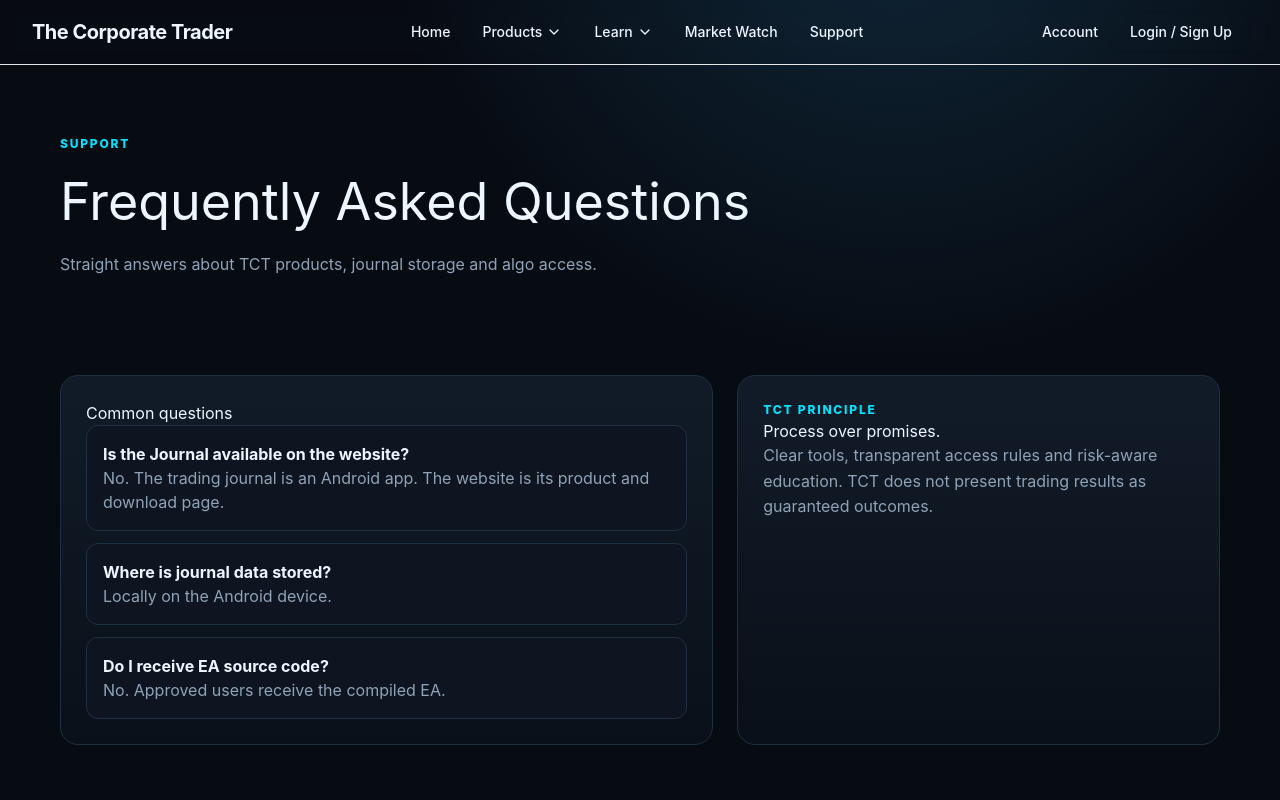
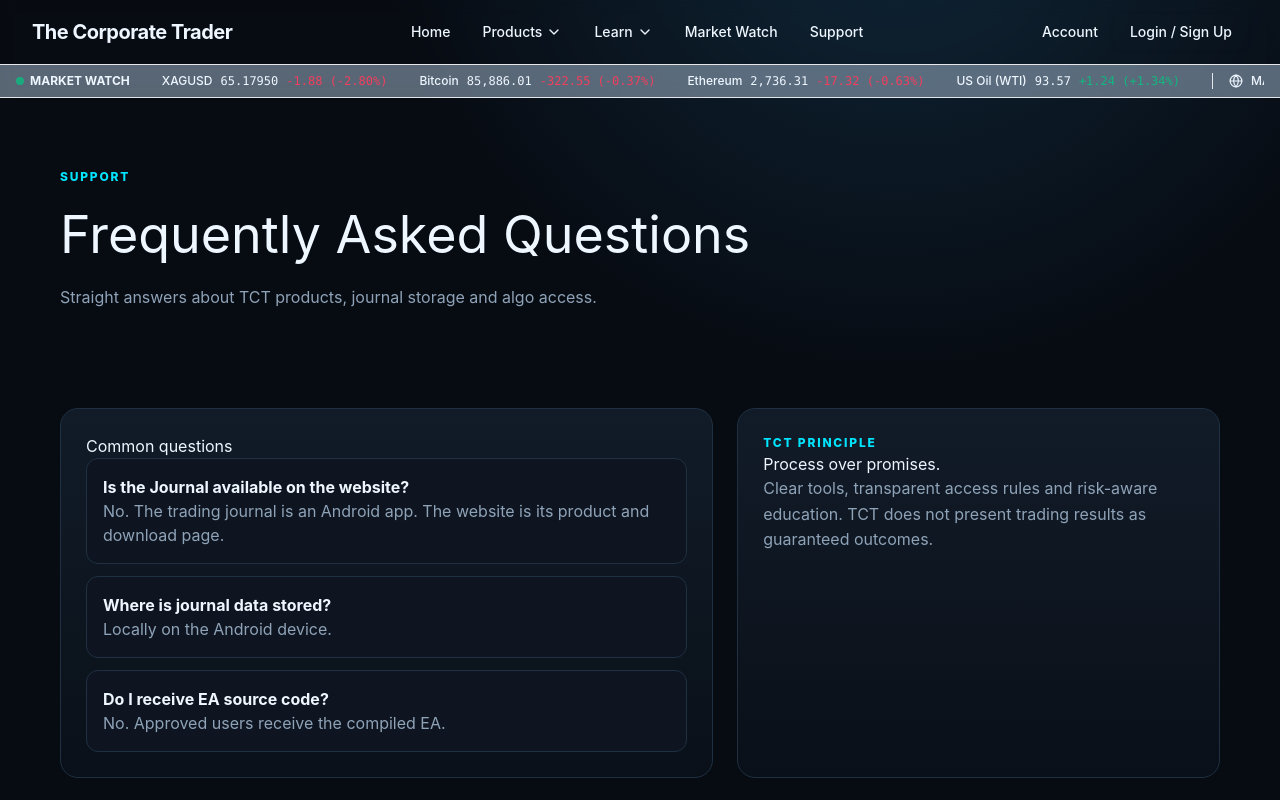
Before and after one commit to Thecorporatetrader/The-corporate-trader, a Next.js app: page /faq in a window 1280 px wide. Shown: the top 800 px of the page. Built offline with nearby package versions, Linux system fonts and the light colour scheme.

Commit message:
Update Nav.tsx

```diff
--- a/components/Nav.tsx
+++ b/components/Nav.tsx
@@ -2,9 +2,7 @@
 
 import Link from "next/link";
 import { useState, useEffect } from "react";
-import { Menu, X, ChevronDown, User } from "lucide-react";
-// Import your auth client if using Supabase directly, e.g.:
-// import { createClientComponentClient } from '@supabase/auth-helpers-nextjs';
+import { Menu, X, ChevronDown, User, Globe, TrendingUp, TrendingDown } from "lucide-react";
 
 export function Nav() {
   const [mobileMenuOpen, setMobileMenuOpen] = useState(false);
@@ -24,6 +22,7 @@
 
   return (
     <header className="sticky top-0 z-50 bg-background/95 backdrop-blur border-b border-border">
+      {/* Main Navigation Bar */}
       <div className="max-w-7xl mx-auto px-4 sm:px-6 lg:px-8 h-16 flex items-center justify-between">
 
         {/* Logo */}
@@ -114,7 +113,7 @@
             Market Watch
           </Link>
 
-          {/* Fixed Route: Support (pointing to /help or /support page) */}
+          {/* Fixed Route: Support */}
           <Link href="/help" className="text-sm font-medium hover:text-primary transition-colors">
             Support
           </Link>
@@ -157,6 +156,51 @@
           >
             {mobileMenuOpen ? <X className="w-6 h-6" /> : <Menu className="w-6 h-6" />}
           </button>
+        </div>
+      </div>
+
+      {/* Market Watch, Financial & Macro News Ticker Bar */}
+      <div className="bg-muted/60 border-t border-border py-2 px-4 overflow-hidden text-xs">
+        <div className="max-w-7xl mx-auto flex items-center space-x-8 whitespace-nowrap overflow-x-auto scrollbar-none">
+          <div className="flex items-center space-x-1.5 font-bold text-primary">
+            <span className="w-2 h-2 rounded-full bg-emerald-500 animate-pulse"></span>
+            <span>MARKET WATCH</span>
+          </div>
+
+          {/* XAGUSD */}
+          <div className="flex items-center space-x-2">
+            <span className="text-muted-foreground font-medium">XAGUSD</span>
+            <span className="font-mono">65.17950</span>
+            <span className="text-rose-500 flex items-center font-mono">-1.88 (-2.80%)</span>
+          </div>
+
+          {/* Bitcoin */}
+          <div className="flex items-center space-x-2">
+            <span className="text-muted-foreground font-medium">Bitcoin</span>
+            <span className="font-mono">85,886.01</span>
+            <span className="text-rose-500 flex items-center font-mono">-322.55 (-0.37%)</span>
+          </div>
+
+          {/* Ethereum */}
+          <div className="flex items-center space-x-2">
+            <span className="text-muted-foreground font-medium">Ethereum</span>
+            <span className="font-mono">2,736.31</span>
+            <span className="text-rose-500 flex items-center font-mono">-17.32 (-0.63%)</span>
+          </div>
+
+          {/* US Oil */}
+          <div className="flex items-center space-x-2">
+            <span className="text-muted-foreground font-medium">US Oil (WTI)</span>
+            <span className="font-mono">93.57</span>
+            <span className="text-emerald-500 flex items-center font-mono">+1.24 (+1.34%)</span>
+          </div>
+
+          {/* Macro & Economic News Ticker Segment */}
+          <div className="flex items-center space-x-2 pl-4 border-l border-border text-muted-foreground">
+            <Globe className="w-3.5 h-3.5 text-primary" />
+            <span className="font-medium text-foreground">MACRO:</span>
+            <span>US Core CPI Preview in focus • Global Liquidity Index stable • ECB Rate Decision expected Friday</span>
+          </div>
         </div>
       </div>
 
```
